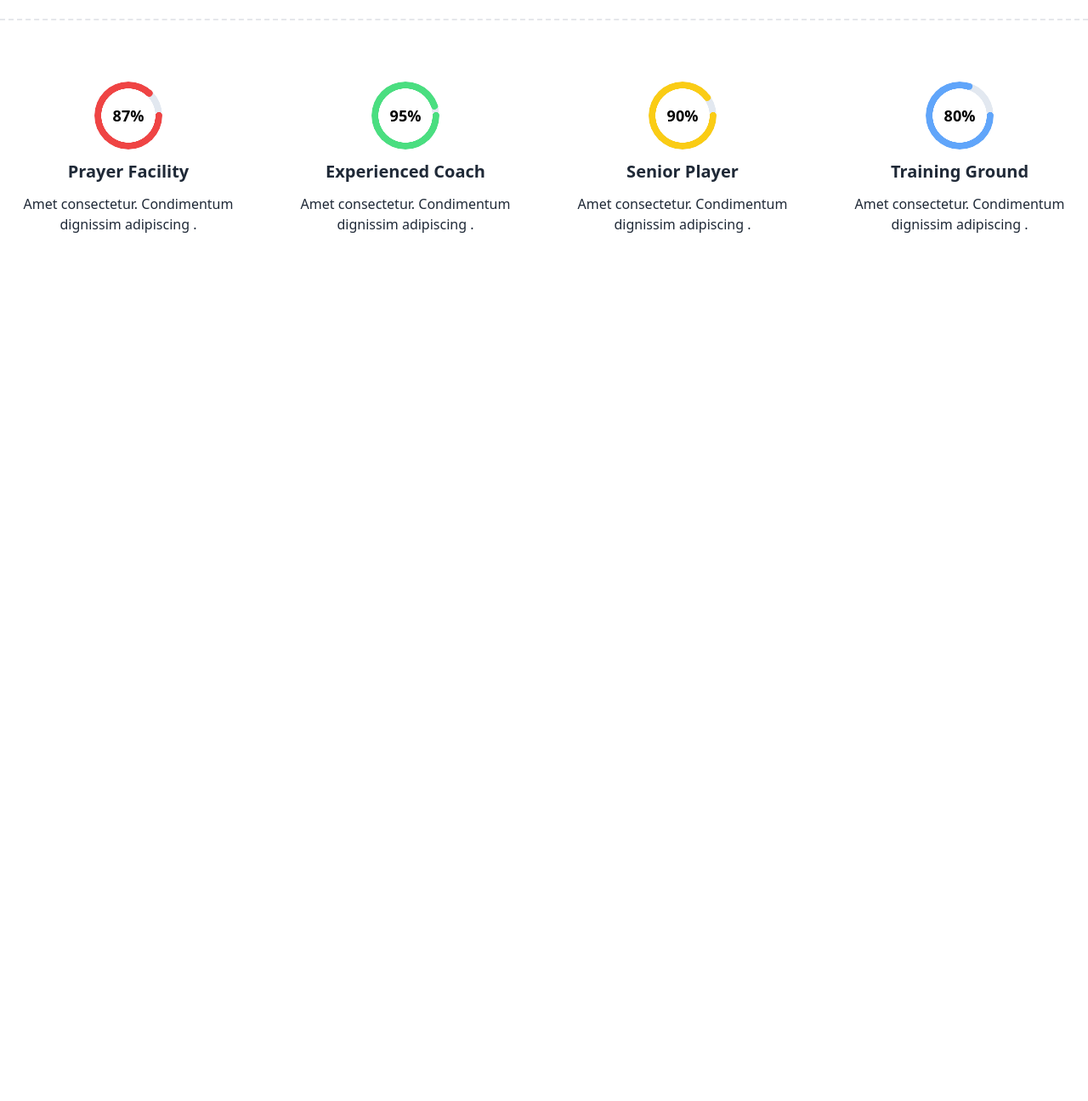
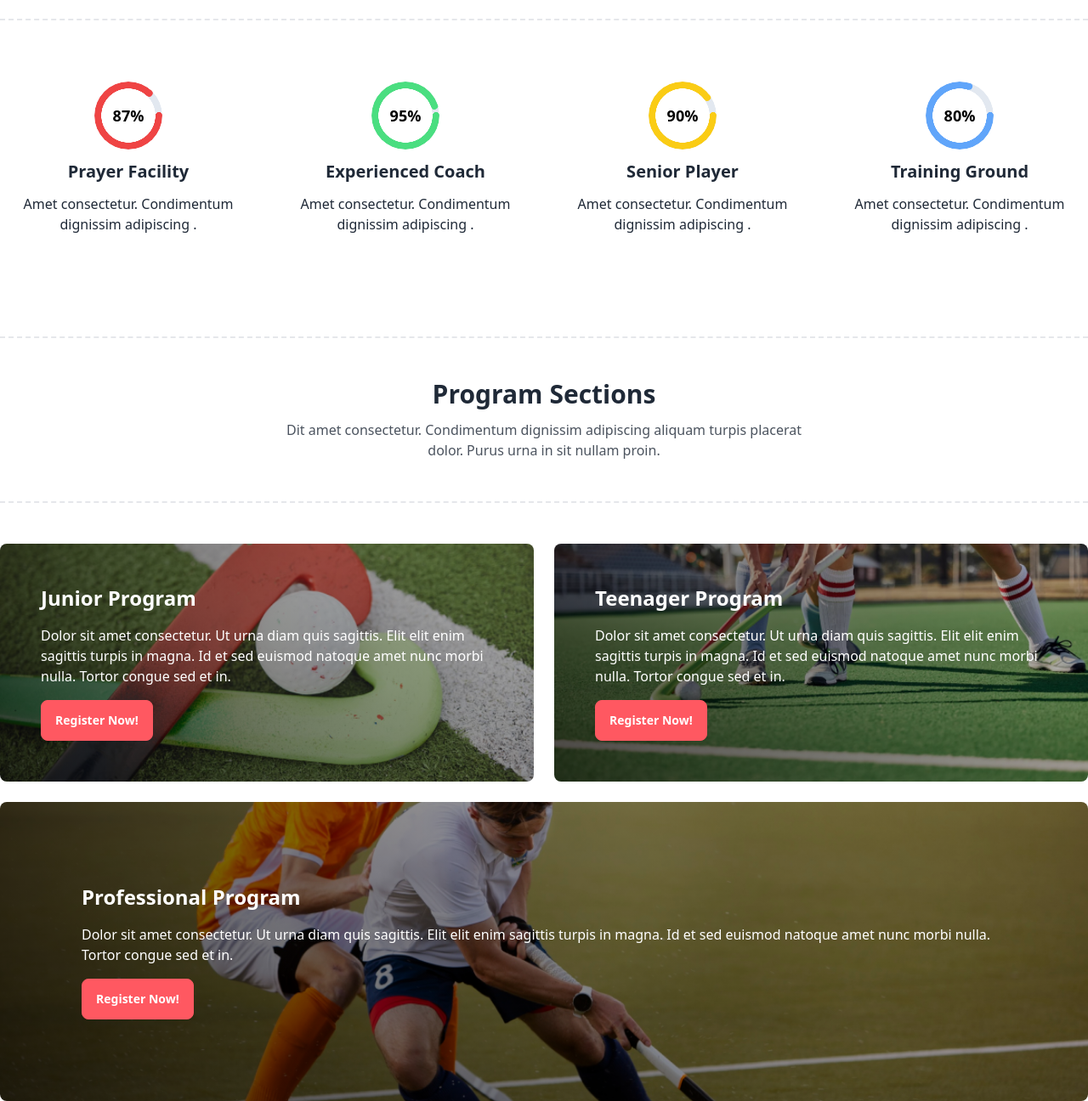
Before and after one commit to MDTAHSINURRAHMAN/Hockey, a plain HTML site: page index.html in a window 1280 px wide. Shown: the part 950-2246 px from the top of the page at 85% size. Before the commit the page ends 1250 px from the top, so only its background shows below. Drawn offline with nearby package versions, Linux system fonts and the light colour scheme.

Commit message:
Programs Section

```diff
--- a/index.html
+++ b/index.html
@@ -9,7 +9,7 @@
       type="text/css"
     />
     <script src="https://cdn.tailwindcss.com"></script>
-
+    <link rel="stylesheet" href="./style.css" />
     <title>Hockey</title>
     <script
       src="https://kit.fontawesome.com/99c76f4302.js"
@@ -149,7 +149,7 @@
         </div>
       </div>
     </header>
-    <main class="container mx-auto">
+    <main class="container px-12 lg:px-0 mx-auto">
       <!-- Star Section -->
       <section class="mt-24">
         <div
@@ -244,6 +244,65 @@
           </div>
         </div>
       </section>
+      <!-- Programs Section -->
+      <section class="mt-24">
+        <div
+          class="border-y-[2px] border-dashed py-12 text-center flex flex-col items-center justify-center"
+        >
+          <h3 class="text-3xl font-bold mb-3">Program Sections</h3>
+          <p class="opacity-80 w-1/2">
+            Dit amet consectetur. Condimentum dignissim adipiscing aliquam
+            turpis placerat dolor. Purus urna in sit nullam proin.
+          </p>
+        </div>
+        <div class="mt-12 grid grid-cols-1 lg:grid-cols-2 gap-6">
+          <div
+            class="w-full junior-program flex flex-col justify-end items-center p-12 text-white rounded-lg"
+          >
+            <div>
+              <h5 class="text-2xl font-semibold mb-4">Junior Program</h5>
+              <p>
+                Dolor sit amet consectetur. Ut urna diam quis sagittis. Elit
+                elit enim sagittis turpis in magna. Id et sed euismod natoque
+                amet nunc morbi nulla. Tortor congue sed et in.
+              </p>
+              <button class="btn btn-error mt-4 text-white">
+                Register Now!
+              </button>
+            </div>
+          </div>
+          <div
+            class="w-full teenager-program flex flex-col justify-end items-center p-12 text-white rounded-lg"
+          >
+            <div>
+              <h5 class="text-2xl font-semibold mb-4">Teenager Program</h5>
+              <p>
+                Dolor sit amet consectetur. Ut urna diam quis sagittis. Elit
+                elit enim sagittis turpis in magna. Id et sed euismod natoque
+                amet nunc morbi nulla. Tortor congue sed et in.
+              </p>
+              <button class="btn btn-error mt-4 text-white">
+                Register Now!
+              </button>
+            </div>
+          </div>
+          <div
+            class="w-full professional-program flex flex-col justify-end items-start p-12 lg:p-24 text-white rounded-lg lg:col-span-2"
+          >
+            <div>
+              <h5 class="text-2xl font-semibold mb-4">Professional Program</h5>
+              <p>
+                Dolor sit amet consectetur. Ut urna diam quis sagittis. Elit
+                elit enim sagittis turpis in magna. Id et sed euismod natoque
+                amet nunc morbi nulla. Tortor congue sed et in.
+              </p>
+              <button class="btn btn-error mt-4 text-white">
+                Register Now!
+              </button>
+            </div>
+          </div>
+        </div>
+      </section>
     </main>
     <footer></footer>
   </body>
--- /dev/null
+++ b/style.css
@@ -0,0 +1,18 @@
+.junior-program{
+    background-image: linear-gradient(45deg, rgba(0, 0, 0, 0.7), rgba(0, 0, 0, 0.2)), url(./Images/2.png);
+    background-position: center;
+    background-repeat: no-repeat;
+    background-size: cover;
+}
+.teenager-program{
+    background-image: linear-gradient(45deg, rgba(0, 0, 0, 0.7), rgba(0, 0, 0, 0.2)), url(./Images/3.png);
+    background-position: center;
+    background-repeat: no-repeat;
+    background-size: cover;
+}
+.professional-program{
+    background-image: linear-gradient(45deg, rgba(0, 0, 0, 0.7), rgba(0, 0, 0, 0.2)), url(./Images/4.png);
+    background-position: center;
+    background-repeat: no-repeat;
+    background-size: cover;
+}
```
